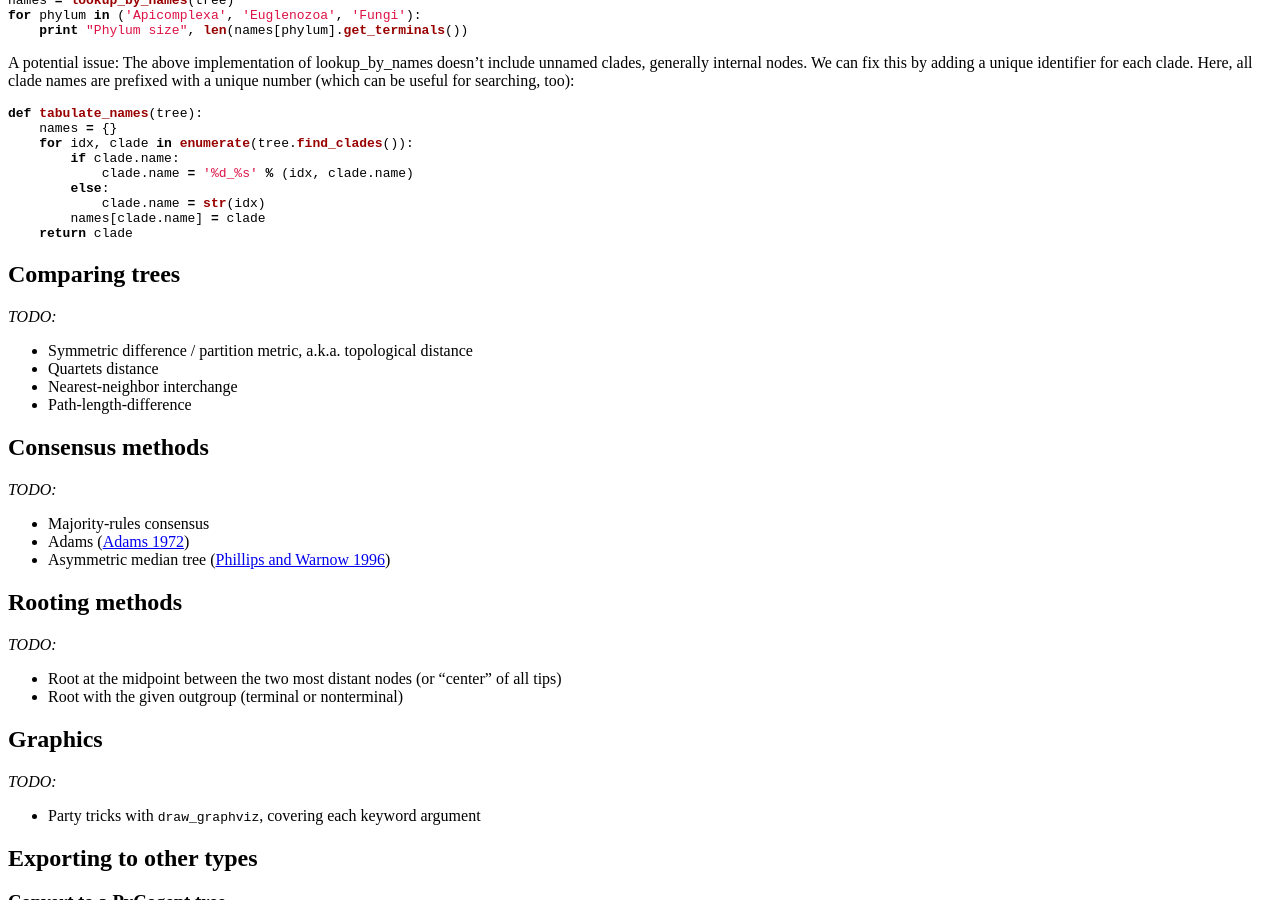
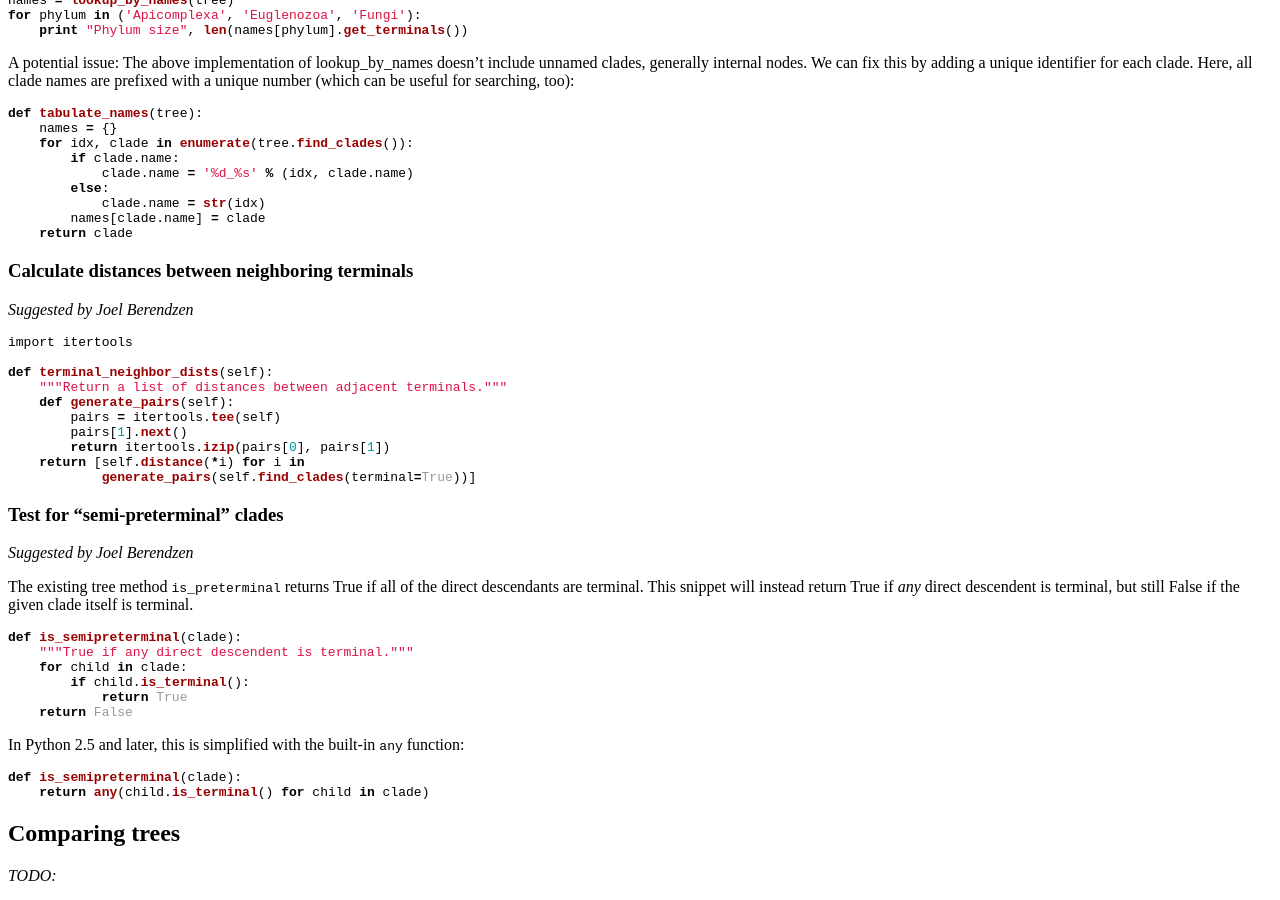
Before and after one commit to biopython/biopython.github.io, a Jekyll site: the page built from wiki/Phylo_cookbook.md, in a window 1280 px wide and 900 px high, scrolled down 449 px. Built offline with Jekyll 4.4.1, drawn with Linux system fonts in a browser that asks for light colours.

Commit message:
/* Convenience functions */ Added two functions suggested by Joel Berendzen on Bugzilla

````diff
--- a/wiki/Phylo_cookbook.md
+++ b/wiki/Phylo_cookbook.md
@@ -55,6 +55,49 @@ def tabulate_names(tree):
             clade.name = str(idx)
         names[clade.name] = clade
     return clade
+```
+
+### Calculate distances between neighboring terminals
+
+*Suggested by Joel Berendzen*
+
+``` python
+import itertools
+
+def terminal_neighbor_dists(self):
+    """Return a list of distances between adjacent terminals."""
+    def generate_pairs(self):
+        pairs = itertools.tee(self)
+        pairs[1].next()
+        return itertools.izip(pairs[0], pairs[1])
+    return [self.distance(*i) for i in
+            generate_pairs(self.find_clades(terminal=True))]
+```
+
+### Test for "semi-preterminal" clades
+
+*Suggested by Joel Berendzen*
+
+The existing tree method `is_preterminal` returns True if all of the
+direct descendants are terminal. This snippet will instead return True
+if *any* direct descendent is terminal, but still False if the given
+clade itself is terminal.
+
+``` python
+def is_semipreterminal(clade):
+    """True if any direct descendent is terminal."""
+    for child in clade:
+        if child.is_terminal():
+            return True
+    return False
+```
+
+In Python 2.5 and later, this is simplified with the built-in `any`
+function:
+
+``` python
+def is_semipreterminal(clade):
+    return any(child.is_terminal() for child in clade)
 ```
 
 Comparing trees
````
Also changed, not shown: 1 other file.
